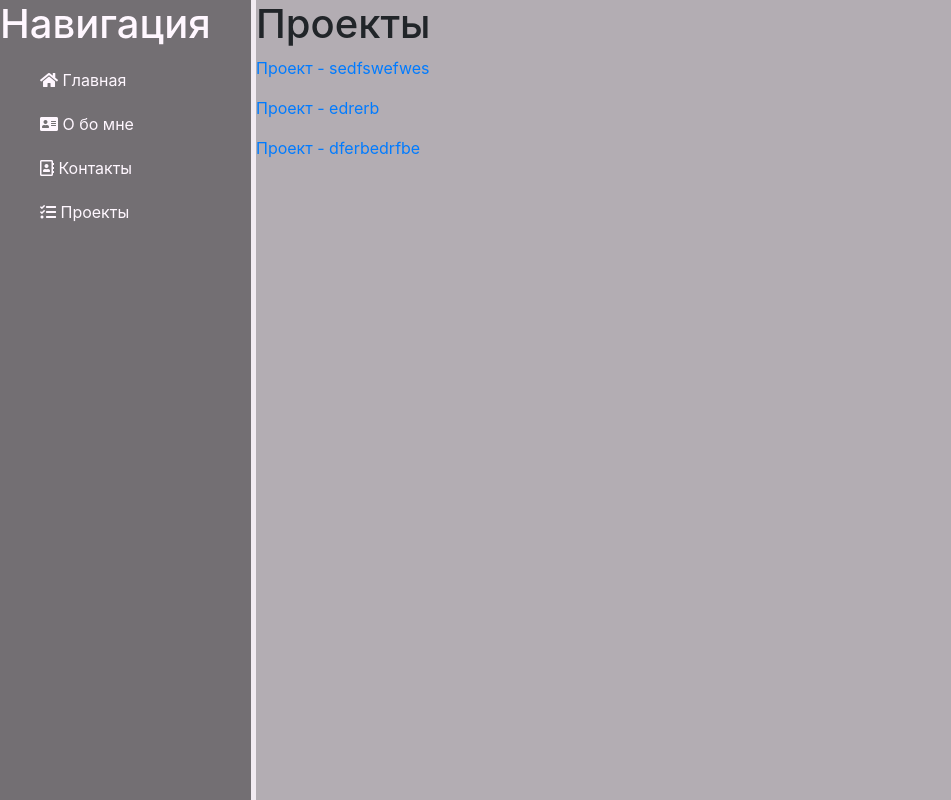
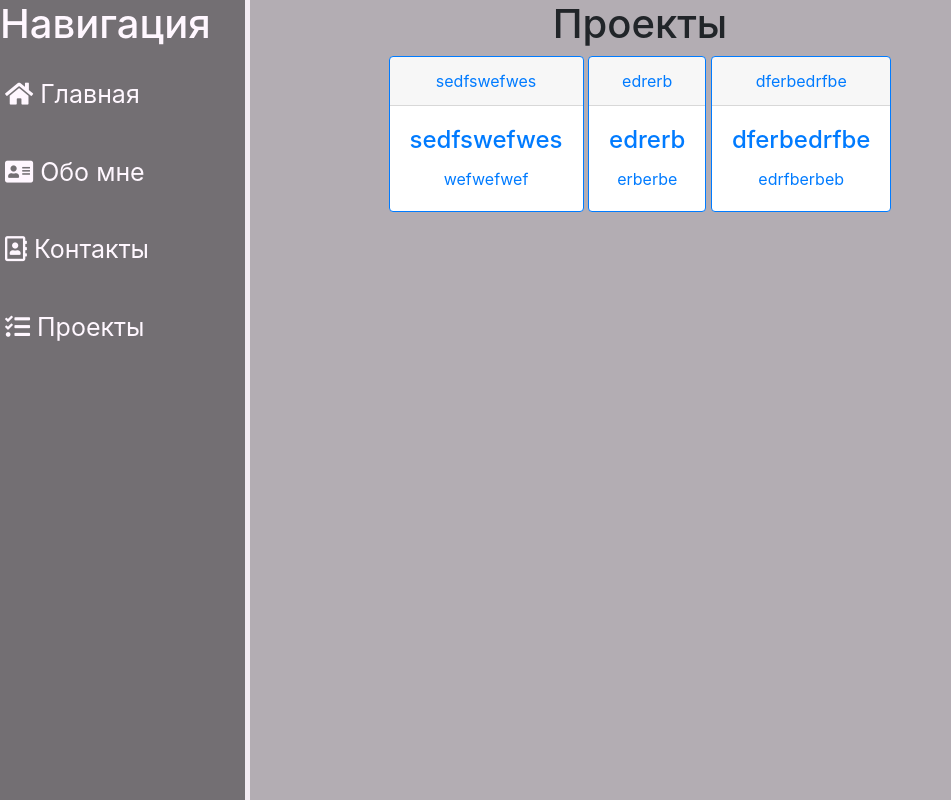
Before and after one commit to Vemnym/my_first_site, a Django app: page /list_projects in a window 1280 px wide. Shown: the whole page, without its empty margins (0-951 px from the left). Run offline with Django 3.2, Linux system fonts and the light colour scheme; data comes from the database, SQL or seed files in the repository; some libraries are stand-ins or nearby versions.

Commit message:
Added css settings for aside in layout.css and added list_projects.css

```diff
--- a/mysite/main/static/main/layout.css
+++ b/mysite/main/static/main/layout.css
@@ -4,20 +4,41 @@ body{
 aside{
     float: left;
     background: #736F73;
-    width: 20%;
+    width: 45px;
     height: 100vh;
     padding: 2,5%;
     color: #FFF7FF;
     border-right: 5px solid #F2EBF2;
+    transition: all .5s;
+    position: fixed;
+
+
 }
 
-aside ul{list-style: none;}
+aside:hover{
+    width:250px;;
+}
+
+aside ul{
+    list-style: none;
+    position: fixed;
+}
 aside ul li{
     color: #FFF7FF;
-    display: block;
-    margin-top: 20px;
-    transition: transform .6s ease;
+    transition: transform 1s ease;
+    margin-left: -55px;
+	padding: 20px;
+    font-size: 25px;
 }
+
+aside h1, aside ul li span {
+    opacity: 0;
+}
+
+aside:hover h1, aside:hover ul li span {
+	transition: opacity 2s;
+	opacity: 1;
+	}
 
 aside ul li:hover, aside ul a:hover{
     color: #FADA23;
@@ -30,3 +51,7 @@ body img{
     float: top;
     height: 50vh;
 }
+
+main {
+    text-align: center
+}
--- /dev/null
+++ b/mysite/main/static/main/list_projects.css
@@ -0,0 +1,11 @@
+div.card, a.project{
+
+    display: inline-block;
+}
+
+div:hover, a:hover{
+    color: #FADA23;
+    text-decoration: none;
+    transform: scale(1.05);
+
+}
--- a/mysite/main/templates/main/layout.html
+++ b/mysite/main/templates/main/layout.html
@@ -9,16 +9,17 @@
     <link rel="stylesheet" href="https://stackpath.bootstrapcdn.com/bootstrap/4.5.2/css/bootstrap.min.css">
     <link rel="stylesheet" href="{% static 'main/layout.css' %}">
     <link rel="stylesheet" href="https://use.fontawesome.com/releases/v5.8.2/css/all.css">
+    {% block styles %}{% endblock %}
     <title>{% block title %}{% endblock %}</title>
 </head>
 <body>
     <aside>
         <h1>Навигация</h1>
         <ul>
-            <a href="/"><li><i class="fas fa-home"></i> Главная</li></a>
-            <a href="/about"><li><i class="fas fa-address-card"></i> О бо мне</li></a>
-            <a href="/contacts"><li><i class="far fa-address-book"></i> Контакты</li></a>
-            <a href="/list_projects"><li><i class="fas fa-tasks"></i> Проекты</li></a>
+            <a href="/"><li><i class="fas fa-home"></i><span> Главная</span></li></a>
+            <a href="/about"><li><i class="fas fa-address-card"></i><span> Обо мне</span></li></a>
+            <a href="/contacts"><li><i class="far fa-address-book"></i><span> Контакты</span></li></a>
+            <a href="/list_projects"><li><i class="fas fa-tasks"></i><span> Проекты</span></li></a>
         </ul>
     </aside>
     <main>
--- a/mysite/main/templates/main/list_projects.html
+++ b/mysite/main/templates/main/list_projects.html
@@ -1,4 +1,8 @@
 {% extends 'main/layout.html' %}
+{% load static %}
+{% block styles %}
+<link rel="stylesheet" href="{% static 'main/list_projects.css' %}">
+{% endblock %}
 
 {% block title %}
 Проекты
@@ -7,6 +11,14 @@
 {% block content %}
 <h1>Проекты</h1>
 {% for link in links %}
-<p>{{link.link | safe}}</p>
+<a href="/project/{{link.id}}" class="project">
+<div class="card border-primary mb-3" style="max-width: 20rem;">
+  <div class="card-header">{{link.name}}</div>
+  <div class="card-body">
+    <h4 class="card-title">{{link.name}}</h4>
+    <p class="card-text">{{link.text}}</p>
+  </div>
+</div>
+</a>
 {% endfor %}
 {% endblock %}
--- a/mysite/main/templates/main/project.html
+++ b/mysite/main/templates/main/project.html
@@ -4,12 +4,12 @@
 {% endblock %}
 
 {% block content %}
+
 <h1>Проект - {{name}}</h1>
 <h2>Дата публикации - {{date}}</h2>
 <img src="{{image.url}}" alt="My image">
 
 <p>{{text | safe}}</p>
-
 
 <p>Пожалуйста оставьте свой комментарий</p>
 <p>{{error}}</p>
--- a/mysite/main/views.py
+++ b/mysite/main/views.py
@@ -91,12 +91,6 @@ def project(request, number_of_project):
 
 
 def list_projects(request):
-    links = []
-    for i in Project.objects.all():
-        text_link = "<a href = '/project/{}'>Проект - {}</a>".format(i.id, i.name)
-        text_link = dict(link=text_link)
-        links.append(text_link)
-
     return render(request, "main/list_projects.html", {
-        'links': links
+        'links': Project.objects.all()
     })
```
